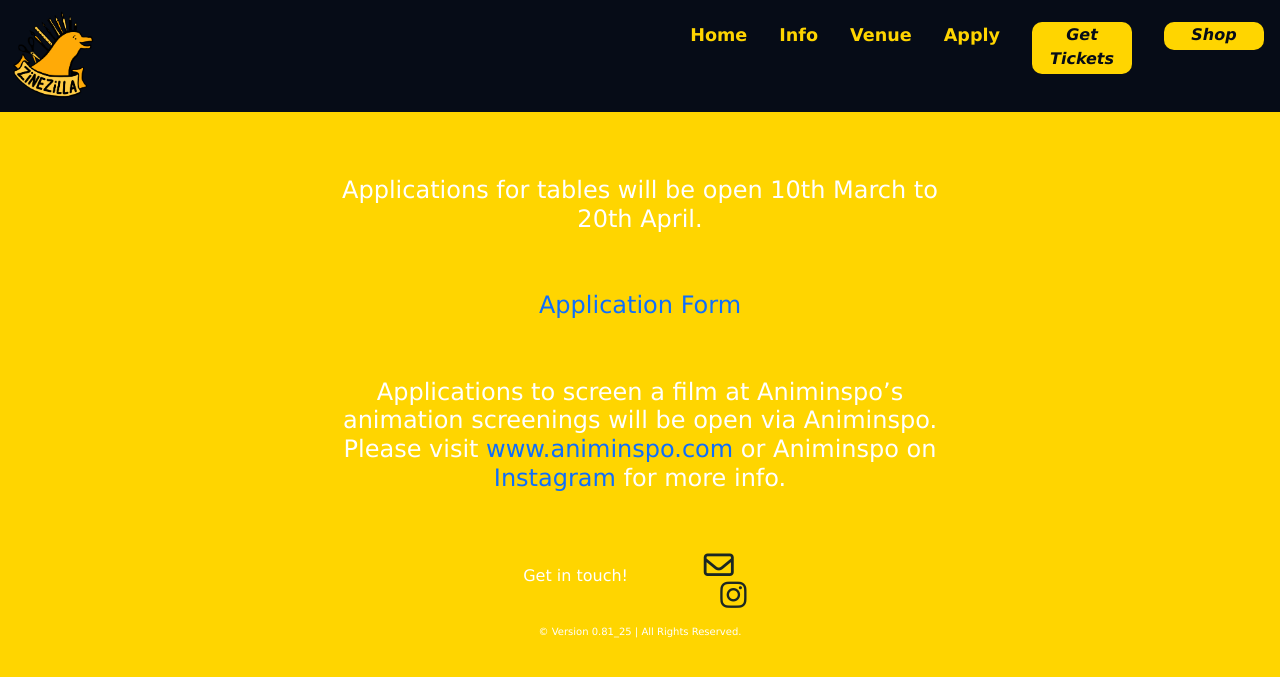
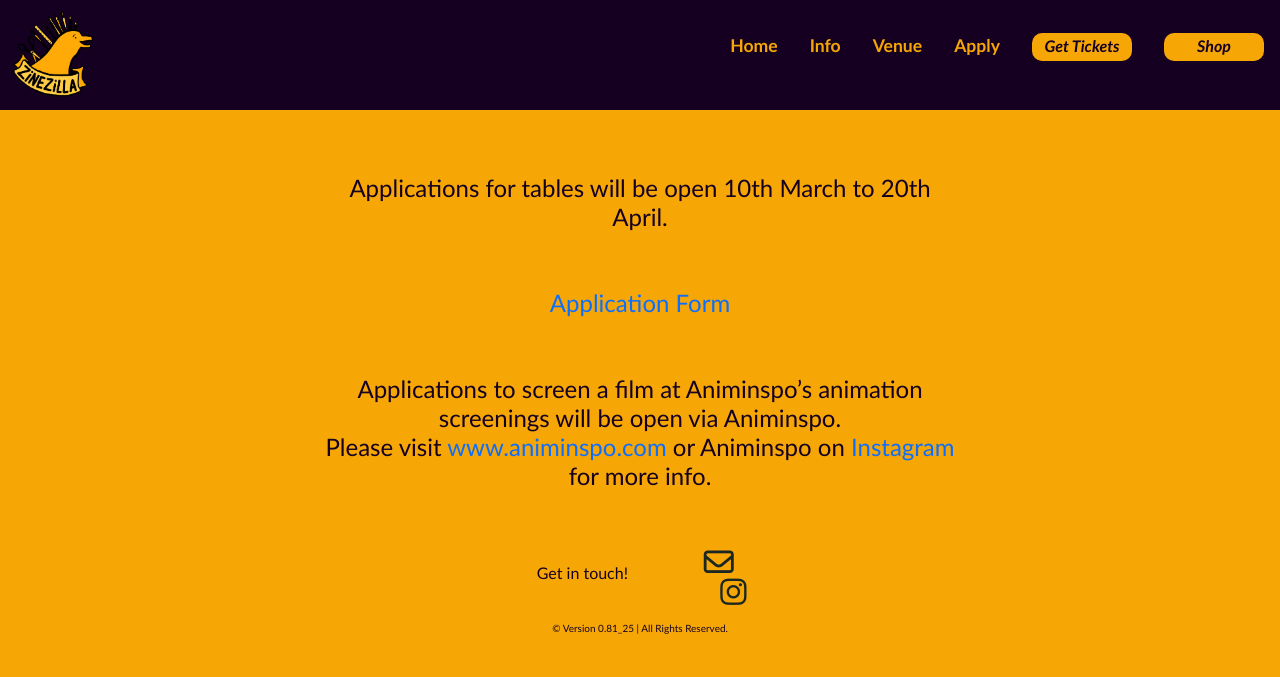
Before and after one commit to fajard01/zinezilla, a Jekyll site: the page built from _pages/apply.html, in a window 1280 px wide. Shown: the top 677 px of the page. Built offline with Jekyll 4.4.1, drawn with Linux system fonts in a browser that asks for light colours; cached includes are drawn as plain includes; nearby versions of some CDN libraries.

Commit message:
Test base yellow colour

```diff
--- a/_sass/home.scss
+++ b/_sass/home.scss
@@ -1,5 +1,5 @@
 .home-img {
-    background: url('/img/zinezilla2.png') no-repeat center center / cover;
+    background: url('/img/zineoverlay.jpg') no-repeat center center / cover;
     height: 85vh;
     position: relative;
     z-index: -1;
--- a/_sass/main.scss
+++ b/_sass/main.scss
@@ -11,14 +11,15 @@
 
 // global properties
 // variables
-$font-stack: Verdana, sans-serif;
+$font-stack: 'Trebuchet MS', sans-serif;
 $nav-height: 140px;
 
 // derived colours
 $white: #fff;
 $black: #000;
 $bg-black1: #18181e;
-$bg-black2: #060c17;
+//$bg-black2: #060c17;
+$bg-black2: #150021;
 $bg-black3: #2f3139;
 $deep-blu: #1c263e;
 $salt-lake: #6f665d;
@@ -39,7 +40,7 @@ $line-end: #f0f0f0;
 $line-mid: #8c8b8b;
 $violet: #3104b4;
 $green-yellow: #5fb404;
-$zinezilla-yellow: #ffd500;
+$zinezilla-yellow: #f7a705;
 //$zinezilla-yellow: #b08024;
 
 // title font sizes
@@ -68,7 +69,7 @@ $zinezilla-yellow: #ffd500;
 
 body {
   background-color: $zinezilla-yellow;
-  color: $white;
+  color: $bg-black2;
   font-family: $font-stack;
   font-size: 16px;
 }
--- a/_sass/navbar.scss
+++ b/_sass/navbar.scss
@@ -39,7 +39,7 @@
 }
 
 .nav-link:hover::after {
-  border-bottom: $white 1px solid;
+  border-bottom: $zinezilla-yellow 1px solid;
   width: 100%;
 }
 
```
Also changed, not shown: img/zineoverlay.jpg (added).
